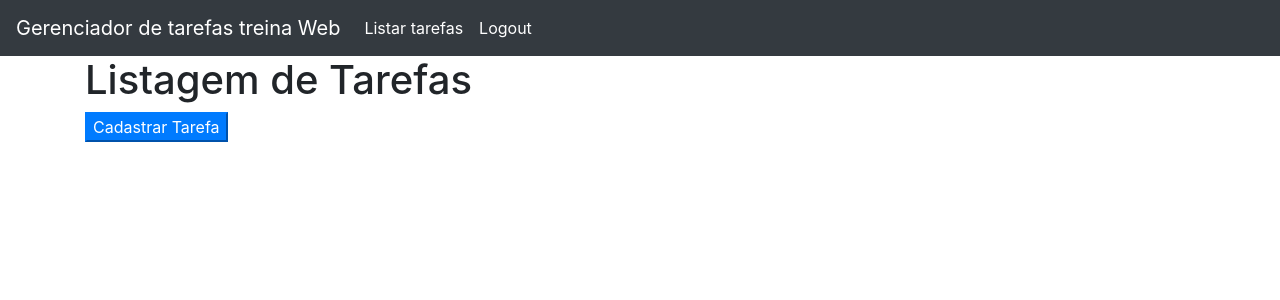
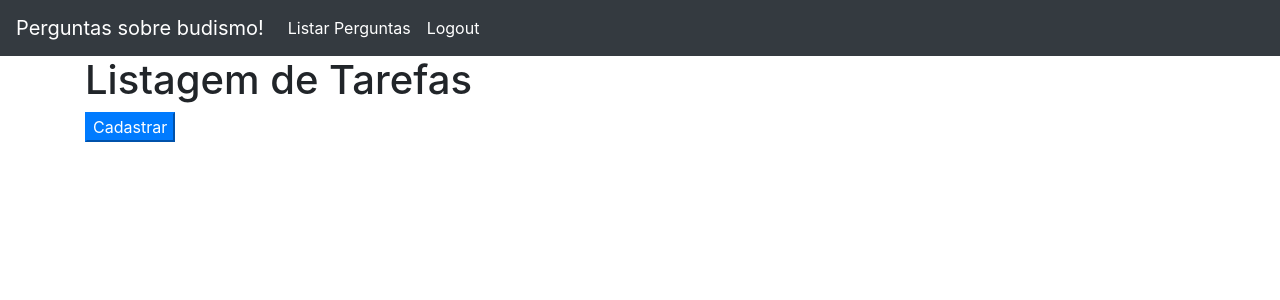
Before and after one commit to FabioRamosCosta/python-django-projeto-tarefa, a Django app: page /listar_tarefas/ in a window 1280 px wide. Shown: the top 300 px of the page. Run offline with Django 3.2, Linux system fonts and the light colour scheme; a user stored in the database is signed in; data comes from the database, SQL or seed files in the repository; some libraries are stand-ins or nearby versions.

Commit message:
Alteração de Titulo do projeto de tarefa para pergunta.

```diff
--- a/app/templates/base.html
+++ b/app/templates/base.html
@@ -3,20 +3,20 @@
 <html lang="en">
 <head>
     <meta charset="UTF-8">
-    <title>Title</title>
+    <title>Tire sua dúvida sobre kofu !</title>
         <link rel="stylesheet" href="{% static 'app/css/bootstrap.min.css' %}">
 
 </head>
 <body>
 <nav class="navbar navbar-expand-lg navbar-dark bg-dark">
-  <a class="navbar-brand" href="#">Gerenciador de tarefas treina Web</a>
+  <a class="navbar-brand" href="#">Perguntas sobre budismo!</a>
   <button class="navbar-toggler" type="button" data-toggle="collapse" data-target="#navbarNav" aria-controls="navbarNav" aria-expanded="false" aria-label="Toggle navigation">
     <span class="navbar-toggler-icon"></span>
   </button>
   <div class="collapse navbar-collapse" id="navbarNav">
     <ul class="navbar-nav">
       <li class="nav-item active">
-        <a class="nav-link" href="{% url 'listar_tarefas' %}"> Listar tarefas </a>
+        <a class="nav-link" href="{% url 'listar_tarefas' %}"> Listar Perguntas </a>
       </li>
       <li class="nav-item active">
         <a class="nav-link" href="{% url 'deslogar_usuario' %}"> Logout </a>
--- a/app/templates/tarefas/confirma_exclusao.html
+++ b/app/templates/tarefas/confirma_exclusao.html
@@ -3,7 +3,7 @@
 {% block conteudo %}
 <div class="card mb-3">
     <div class="card-header">
-     Você tem certeza que deseja remover a tarefa abaixo ?
+     Você tem certeza que deseja remover a pergunta abaixo ?
     </div>
     <div class="card-body">
         <h5 class="card-title"> {{tarefa.titulo}}</h5>
--- a/app/templates/tarefas/listar_tarefas.html
+++ b/app/templates/tarefas/listar_tarefas.html
@@ -17,5 +17,5 @@
     </div>
 </div>
 {% endfor %}
-<a href="{% url 'cadastrar_tarefa' %}"><input type="button" class="btn-primary mb-3" value="Cadastrar Tarefa"></a>
+<a href="{% url 'cadastrar_tarefa' %}"><input type="button" class="btn-primary mb-3" value="Cadastrar"></a>
 {% endblock conteudo %}
```
